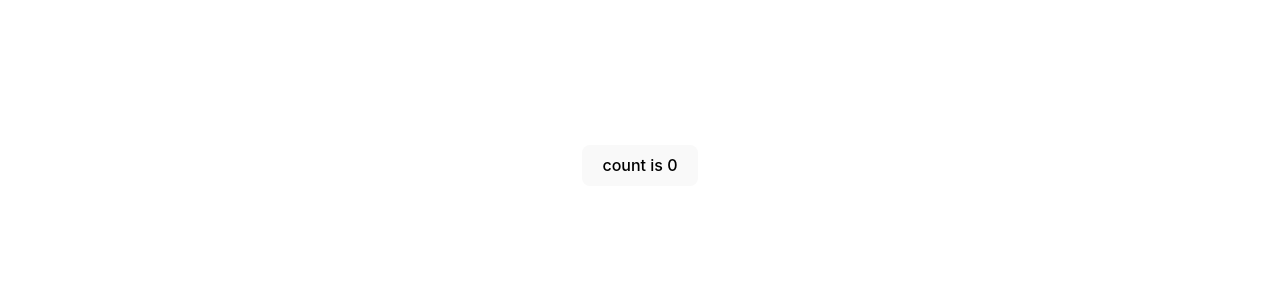
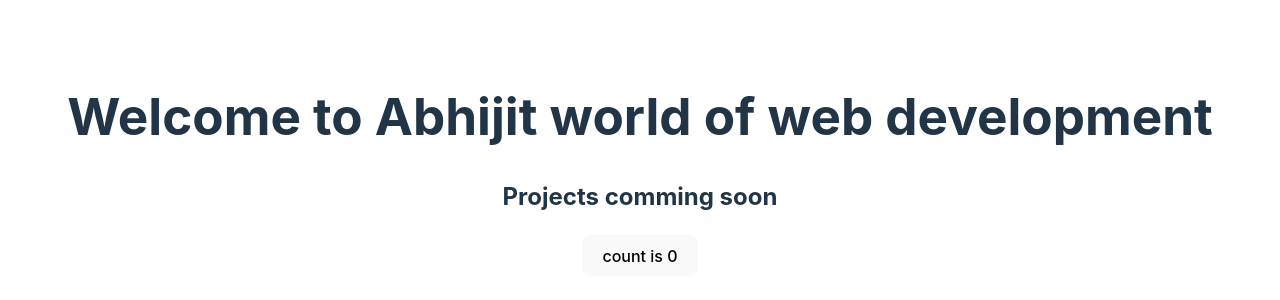
Before and after one commit to abhijitWebDev/portfolio, a React (Vite) app: page / in a window 1280 px wide. Shown: the part 252-552 px from the top of the page. Built offline with nearby package versions, Linux system fonts and the light colour scheme.

Commit message:
added some text

```diff
--- a/src/App.jsx
+++ b/src/App.jsx
@@ -9,6 +9,8 @@ function App() {
     <>
     <h1 className="text-red-500"></h1>
       <div className="card">
+        <h1 className="text-blue-600">Welcome to Abhijit world of web development</h1>
+        <h2>Projects comming soon</h2>
         <button onClick={() => setCount((count) => count + 1)}>
           count is {count}
         </button>
```
